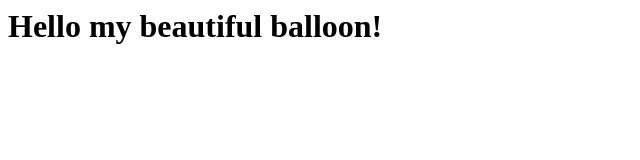
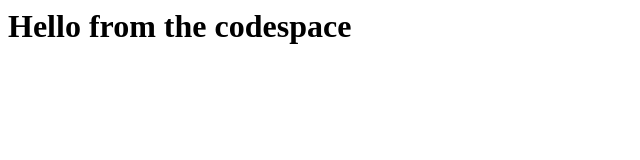
Before and after one commit to artingu/skills-code-with-codespaces, a plain HTML site: page index.html in a window 1280 px wide. Shown: the whole page, without its empty margins (0-640 px from the left). Drawn offline with Linux system fonts and the light colour scheme.

Commit message:
activity 1

```diff
--- a/index.html
+++ b/index.html
@@ -1,3 +1,3 @@
 <html>
-  <h1>Hello my beautiful balloon!</h1>
+  <h1>Hello from the codespace</h1>
 </html>
```
